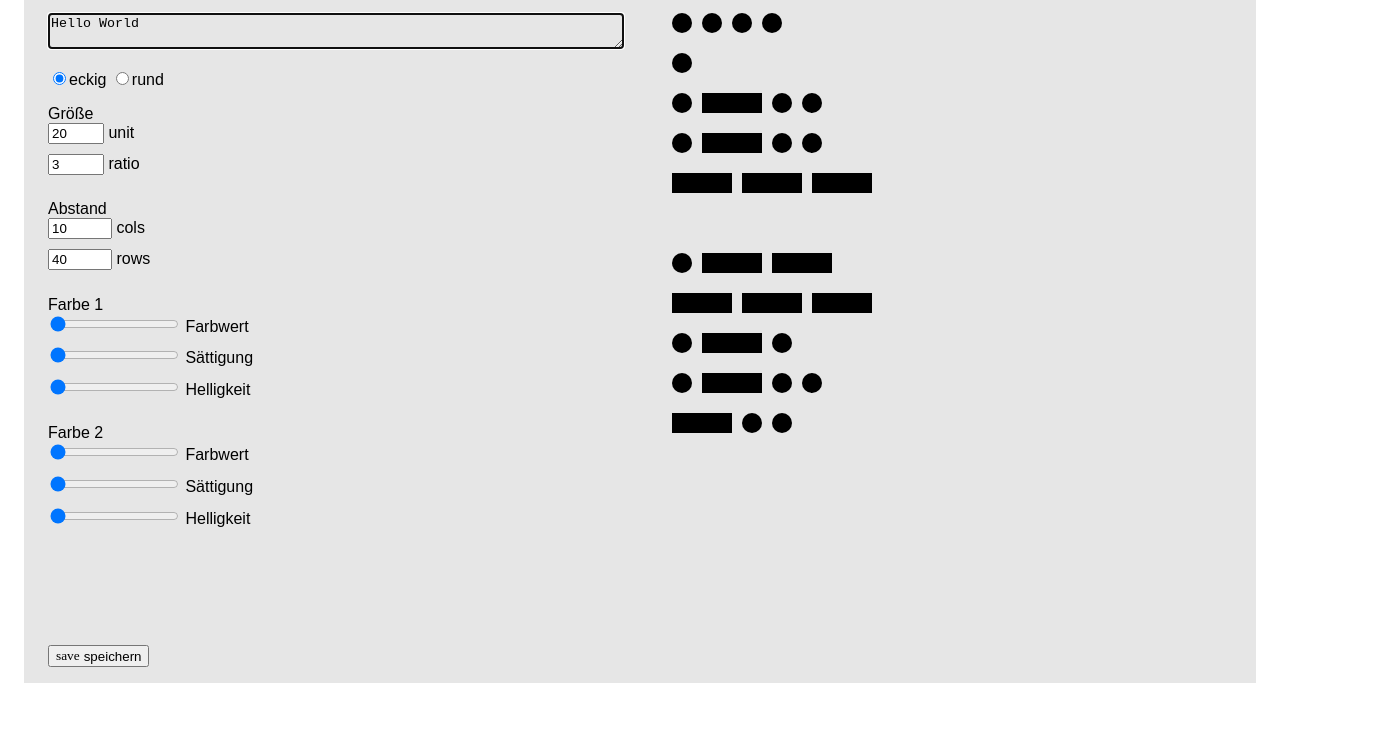
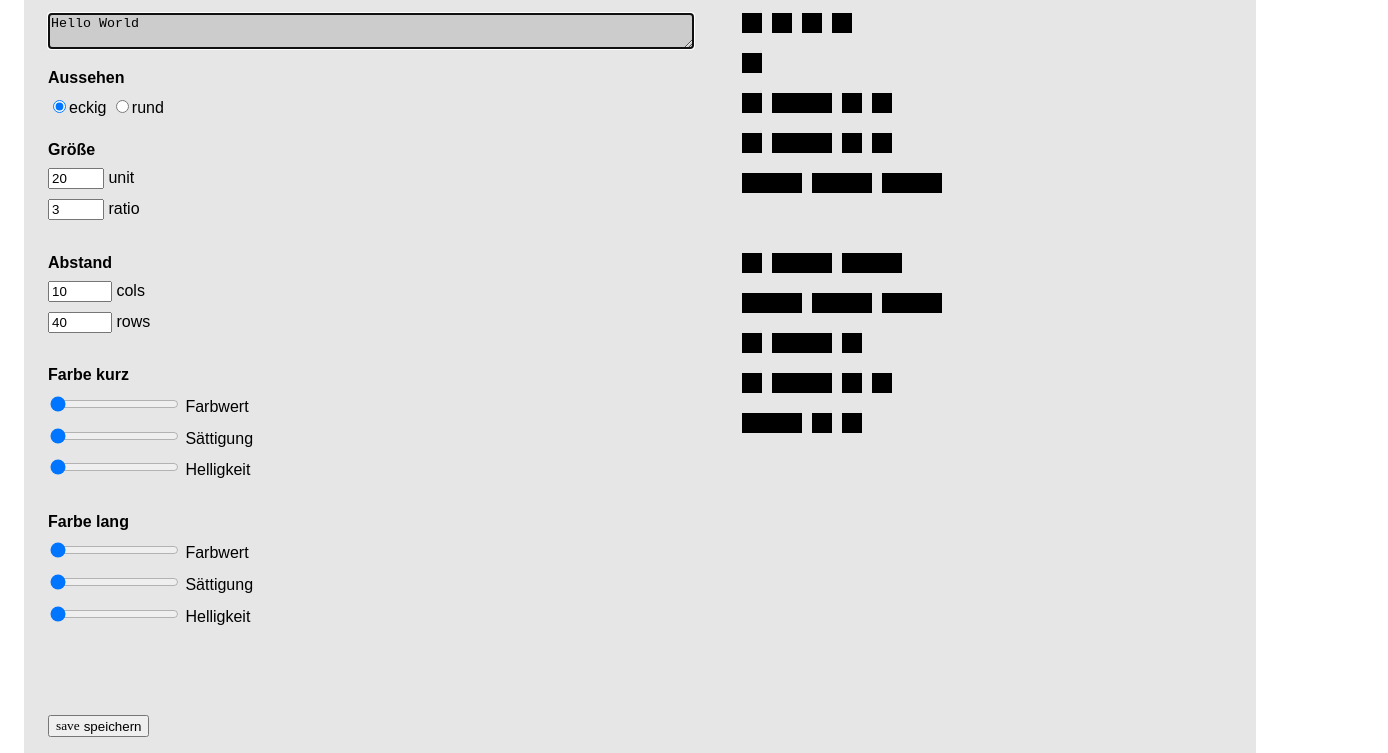
Before and after one commit to cnoss/text-to-morse, a website: page index.html in a window 1280 px wide. Shown: the part 110-863 px from the top of the page, 1388 px wide, since content can reach past the window. Before the commit the page ends 800 px from the top, so only its background shows below. Drawn offline with Linux system fonts and the light colour scheme; a web font is replaced by a local one.

Commit message:
Fixes at appearance toggle

```diff
--- a/assets/scripts/main.js
+++ b/assets/scripts/main.js
@@ -226,7 +226,7 @@ const listenToAppearance = () => {
   const appearanceSelector = document.querySelectorAll('[data-js-appearance] input');
 
   appearanceSelector.forEach((selector) => {
-    data.appearance = selector.value;
+    data.appearance = selector.checked ? selector.value : data.appearance;
 
     selector.addEventListener('click', function () {
       data.appearance = this.value;
--- a/assets/styles/components/morse-stuff.css
+++ b/assets/styles/components/morse-stuff.css
@@ -6,7 +6,7 @@
     height: fit-content;
     border: solid 1px hsl(210deg 0% 30% / 20%);
     margin-bottom: var(--size-m);
-    background-color: transparent;
+    background-color: var(--color-light);
     font-family: var(--ff-code);
   }
 }
@@ -52,5 +52,10 @@ button{
 }
 
 fieldset{
-  margin-bottom: var(--size-m);;
+  margin-bottom: var(--size-l);
 }
+
+fieldset legend{
+  margin-bottom: var(--size-s);
+  font-weight: var(--fw-bold);
+}
--- a/index.html
+++ b/index.html
@@ -23,8 +23,9 @@
       <textarea data-js-text-input></textarea>
 
       <fieldset data-js-appearance>
-        <input type="radio" id="rect" name="appearance" value="rect" checked>eckig
-        <input type="radio" id="round" name="appearance" value="round">rund
+        <legend>Aussehen</legend>
+        <input type="radio" id="appearance" name="appearance" value="rect" checked>eckig
+        <input type="radio" id="appearance" name="appearance" value="round">rund
       </fieldset>
 
       <fieldset data-js-size class="stepper">
@@ -48,7 +49,7 @@
       </fieldset>
 
       <fieldset data-js-color-1>
-        <strong>Farbe 1</strong>
+        <legend>Farbe kurz</legend>
         <label>
           <input type="range" id="hue" name="color" min="0" max="360" value="0"/> Farbwert
         </label>
@@ -61,7 +62,7 @@
       </fieldset>
 
       <fieldset data-js-color-2>
-        <strong>Farbe 2</strong>
+        <legend>Farbe lang</legend>
         <label>
           <input type="range" id="hue" name="color" min="0" max="360" value="0"/> Farbwert
         </label>
--- a/package.json
+++ b/package.json
@@ -4,7 +4,7 @@
   "description": "Startercode for Frontend Development",
   "main": "index.js",
   "scripts": {
-    "server": "npx light-server -s . -w \"./**\" -b 192.168.0.206 -p 8080",
+    "server": "npx light-server -s . -w \"./**\" -p 8080",
     "lint": "stylelint assets/styles/**/*.css",
     "lint:fix": "stylelint assets/styles/**/*.css --fix",
     "copy:fonts": "recursive-copy -w assets/fonts compiled-assets/fonts",
```
Also changed, not shown: compiled-assets/styles/main.css, 1 other file.
